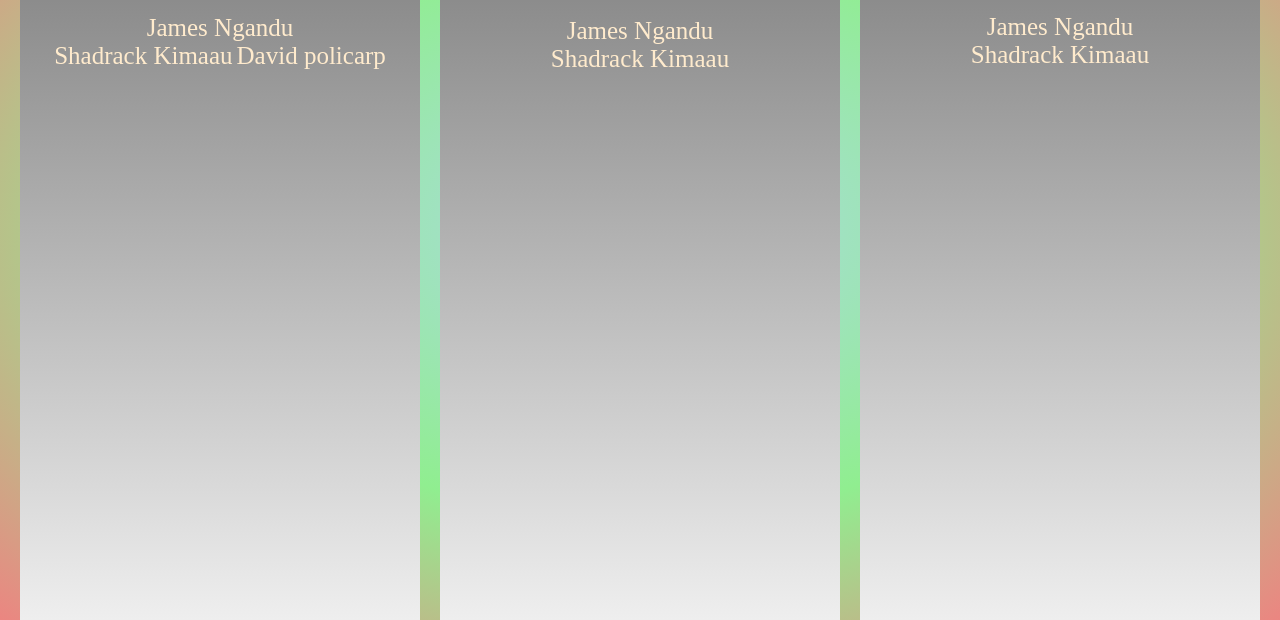
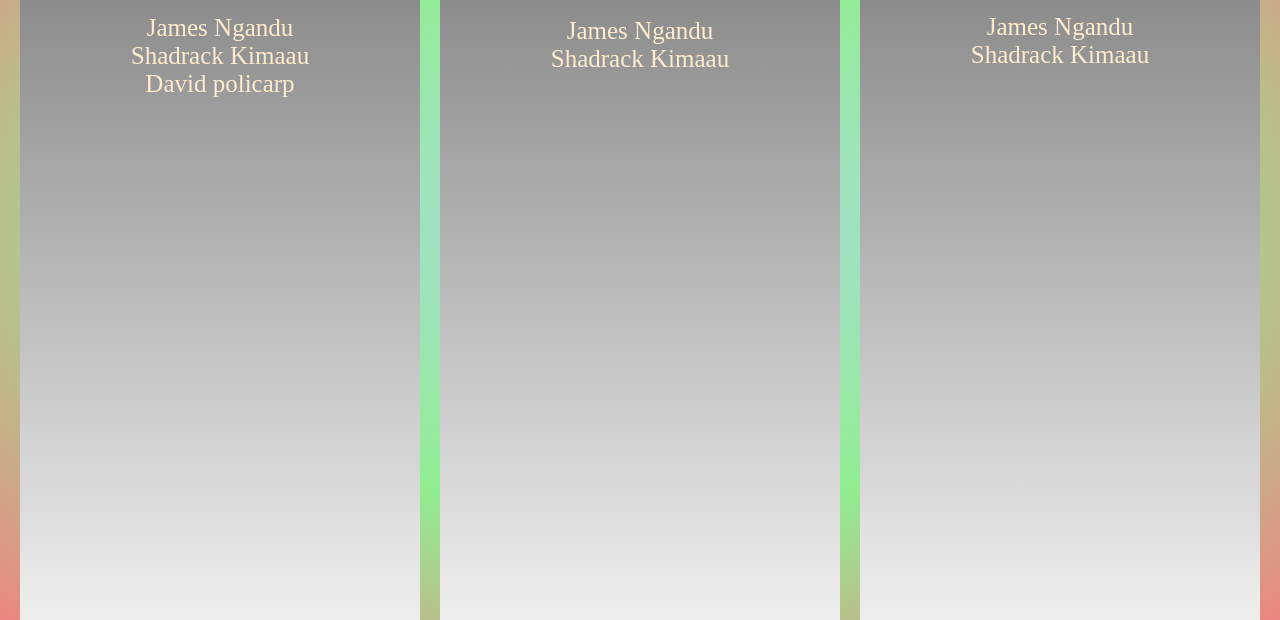
Before and after one commit to jmngandu/FREE-OPEN, a plain HTML site: page section/social-media.html in a window 1280 px wide. Shown: the part 180-800 px from the top of the page. Drawn offline with Linux system fonts and the light colour scheme.

```diff
--- a/section/social-media.html
+++ b/section/social-media.html
@@ -17,7 +17,7 @@
             <h1>GITHUB <img src="../src/images/github.svg" ></h1>
             <div class="github-members">
                 <a link="github" href="https://github.com/jmngandu">James Ngandu</a><br>
-                <a link="github" href="https://github.com/shaddy1234">Shadrack Kimaau</a>
+                <a link="github" href="https://github.com/shaddy1234">Shadrack Kimaau</a><br>
 		<a link="github" href="https://github.com/dhecaptain">David policarp</a>
             </div>
             <!--add your GITHUB username using the format below as shown above-->
```
